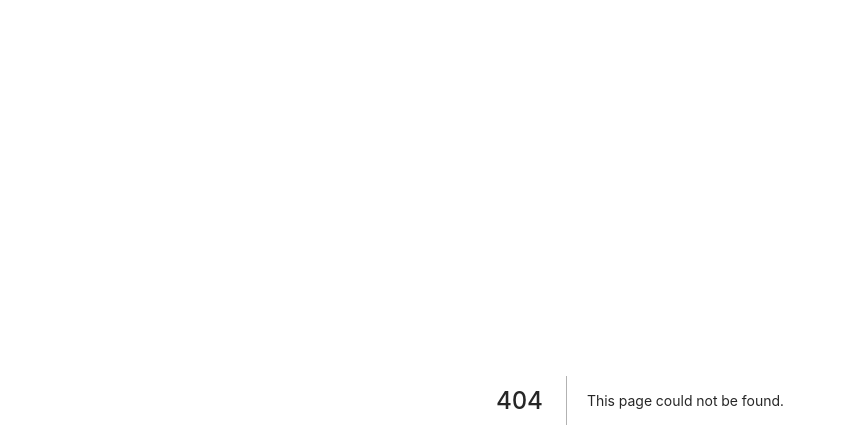
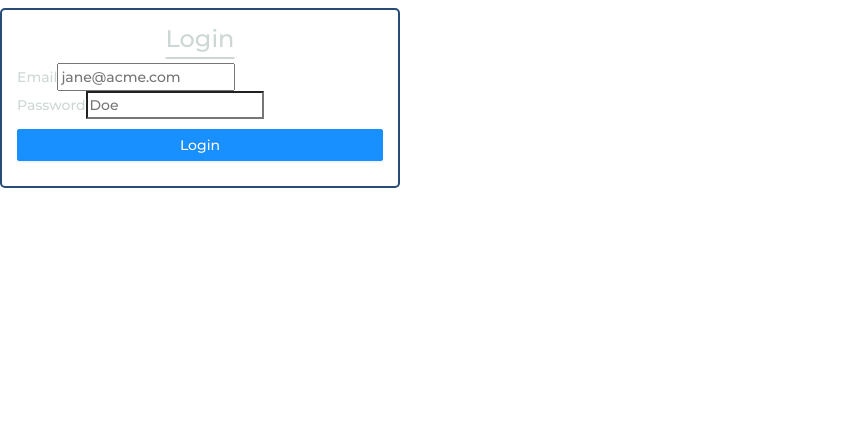
Before and after one commit to koushil-mankali/MKShopping-frontend, a Next.js app: page /test in a window 1280 px wide. Before the commit this address had no page. Shown: the top 448 px of the page, without its empty margins (0-846 px from the left). Built offline with nearby package versions, Linux system fonts and the light colour scheme.

Commit message:
Started Login, Signup, Forms

```diff
--- /dev/null
+++ b/components/FormCards/LoginForm/LoginForm.js
@@ -0,0 +1,75 @@
+import React from "react";
+
+import { Button } from "antd";
+import { Formik, Form, Field, ErrorMessage } from "formik";
+import * as Yup from "yup";
+
+import css from "./LoginForm.module.css";
+
+const LoginForm = () => {
+  const inititalValues = {
+    email: "",
+    password: "",
+  };
+
+  const validationSchema = Yup.object().shape({
+    email: Yup.string()
+      .email("Please enter correct email address!")
+      .required("Required!"),
+    password: Yup.string()
+      .required("Please Enter your password")
+      .matches(
+        /^(?=.*[A-Za-z])(?=.*\d)(?=.*[@$!%*#?&])[A-Za-z\d@$!%*#?&]{8,}$/,
+        "Must Contain 8 Characters, One Uppercase, One Lowercase, One Number and one special case Character"
+      ),
+  });
+
+  const submitForm = (values) => {
+    console.log(values, "val");
+  };
+
+  return (
+    <div className={css.loginForm}>
+      <div className={css.ttl}>Login</div>
+      <div className={css.bdy}>
+        <Formik
+          initialValues={inititalValues}
+          validationSchema={validationSchema}
+          onSubmit={submitForm}
+        >
+          <Form>
+            <div className={css.formField}>
+              <label htmlFor="email">Email</label>
+              <Field
+                id="email"
+                name="email"
+                placeholder="jane@acme.com"
+                type="email"
+              />
+              <ErrorMessage name="email" />
+            </div>
+
+            <div className={css.formField}>
+              <label htmlFor="password">Password</label>
+              <Field
+                type="password"
+                id="password"
+                name="password"
+                placeholder="Doe"
+              />
+              <ErrorMessage name="password" />
+            </div>
+
+            <div className={css.btns}>
+              <Button type="primary" className={css.btn} htmlType="submit">
+                Login
+              </Button>
+            </div>
+          </Form>
+        </Formik>
+      </div>
+    </div>
+  );
+};
+
+export default LoginForm;
--- /dev/null
+++ b/components/FormCards/LoginForm/LoginForm.module.css
@@ -0,0 +1,32 @@
+.loginForm{
+    max-width: 400px;
+    margin: var(--fs05) 0;
+    padding: 10px;
+    border-radius: 5px;
+    border: 2px solid var(--grey-3);
+    color: var(--whitish);
+}
+
+.ttl{
+    font-size: var(--fs015);
+    text-align: center;
+    text-decoration: underline;
+    text-underline-offset: 10px;
+}
+
+.bdy{
+    margin: 5px;
+}
+
+.btns{
+    width: 100%;
+    display: flex;
+    flex-direction: column;
+    justify-content: center;
+    align-items: center;
+}
+
+.btn{
+    width: 100%;
+    margin: 10px 0;
+}
--- /dev/null
+++ b/components/FormCards/SignupForm/SignupForm.module.css
@@ -0,0 +1,49 @@
+.signupForm{
+    max-width: 400px;
+    margin: var(--fs05) 0;
+    padding: 10px;
+    border-radius: 5px;
+    border: 2px solid var(--grey-3);
+    color: var(--whitish);
+}
+
+.ttl{
+    font-size: var(--fs015);
+    text-align: center;
+    text-decoration: underline;
+    text-underline-offset: 10px;
+}
+
+.calcArea{
+    margin: 5px;
+}
+
+.item{
+    margin: 10px 0;
+    font-size: var(--fs1);
+    display: flex;
+    justify-content: space-between;
+}
+
+.br{
+    margin: var(--fs1) 0;
+    border-top: 1px solid var(--grey-2);
+}
+
+.couponArea{
+    width: 100%;
+    display: flex;
+    flex-direction: column;
+    justify-content: center;
+    align-items: center;
+}
+
+.btn, .inpt{
+    width: 100%;
+    margin: 10px 0;
+}
+
+.inpt{
+    color: var(--whitish);
+    background-color: transparent;
+}
--- a/package.json
+++ b/package.json
@@ -10,10 +10,12 @@
   },
   "dependencies": {
     "antd": "^4.22.8",
+    "formik": "^2.2.9",
     "jwt-decode": "3.1.2",
     "next": "12.2.5",
     "react": "18.2.0",
-    "react-dom": "18.2.0"
+    "react-dom": "18.2.0",
+    "yup": "^0.32.11"
   },
   "devDependencies": {
     "eslint": "8.23.0",
--- /dev/null
+++ b/pages/test.js
@@ -0,0 +1,11 @@
+import React from 'react'
+
+import LoginForm from '../components/FormCards/LoginForm/LoginForm'
+
+const test = () => {
+  return <div>
+    <LoginForm />
+  </div>
+}
+
+export default test
```
Also changed, not shown: components/FormCards/SignupForm/SignupForm.js (added, +23 -0 lines), 2 other files (tests, documents, lock files or other folders).
